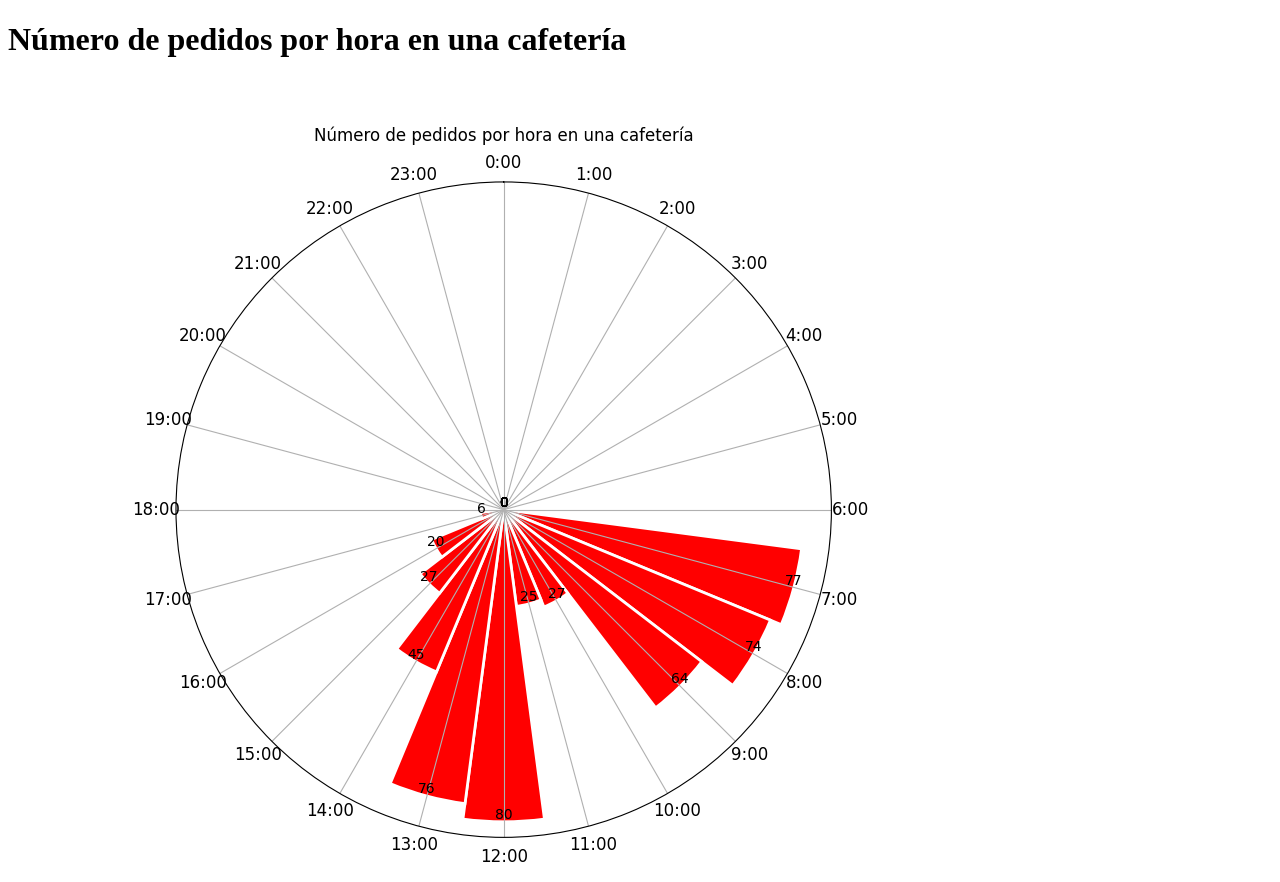
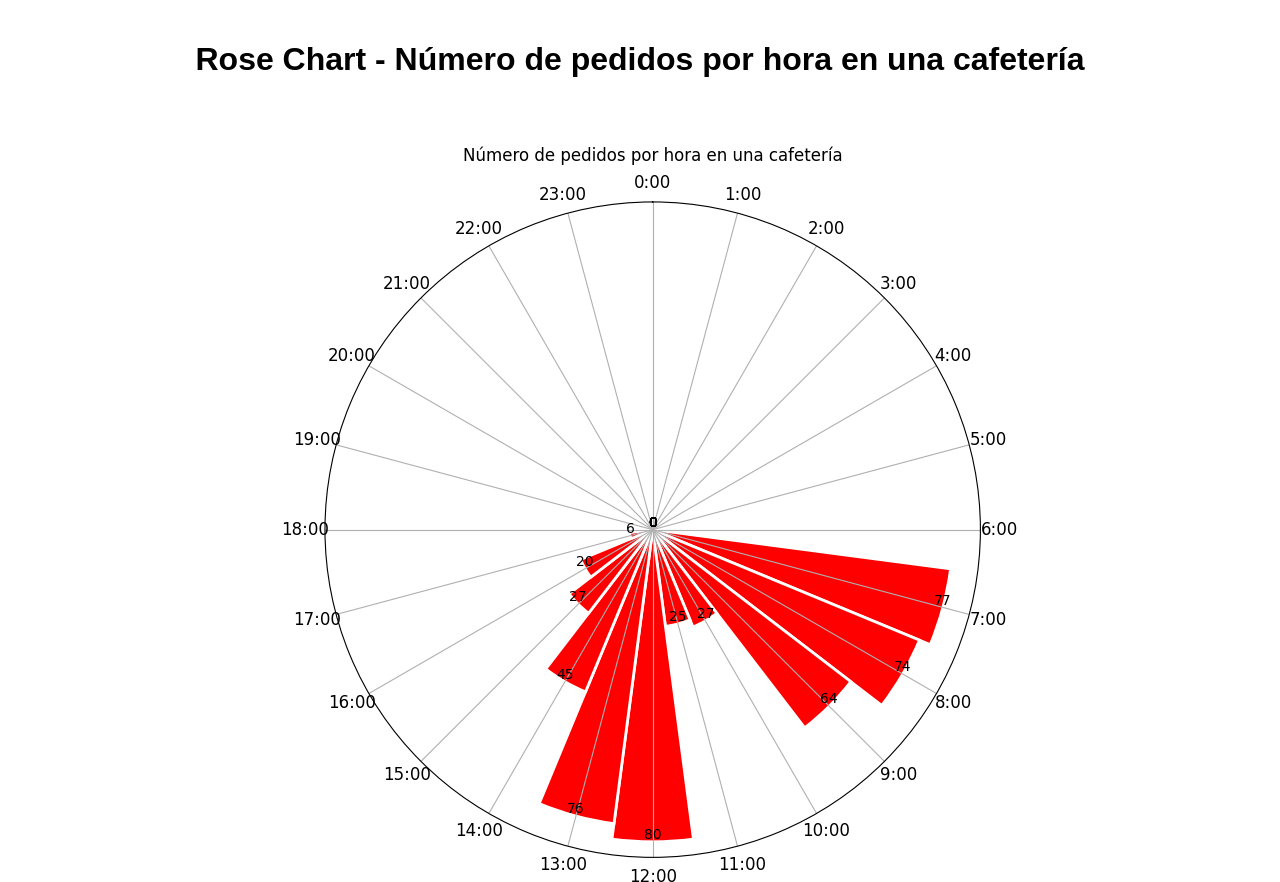
Before and after one commit to OscarTienda/uoc_visualizaciondedatos, a plain HTML site: page index.html in a window 1280 px wide. Shown: the top 882 px of the page. Drawn offline with Linux system fonts and the light colour scheme.

Commit message:
feat/_new_index

```diff
--- a/index.html
+++ b/index.html
@@ -3,10 +3,35 @@
 <head>
     <meta charset="UTF-8">
     <meta name="viewport" content="width=device-width, initial-scale=1.0">
-    <title>Rose Chart - Óscar Tienda Beteta - Número de pedidos por hora en una cafetería</title>
+    <title>Charts - Óscar Tienda Beteta</title>
+    <style>
+        body {
+            font-family: Arial, sans-serif;
+            margin: 0;
+            padding: 0;
+            display: flex;
+            flex-direction: column;
+            align-items: center;
+        }
+        .chart-container {
+            text-align: center;
+            margin: 20px;
+        }
+        img {
+            max-width: 100%;
+            height: auto;
+        }
+    </style>
 </head>
 <body>
-    <h1>Número de pedidos por hora en una cafetería</h1>
-    <img src="Rose_Chart.png" alt="Rose Chart">
+    <div class="chart-container">
+        <h1>Rose Chart - Número de pedidos por hora en una cafetería</h1>
+        <img src="Rose_Chart.png" alt="Rose Chart">
+    </div>
+
+    <div class="chart-container">
+        <h1>Radar Chart - Cualificaciones de exámenes de tres estudiantes</h1>
+        <img src="Radar_Chart.png" alt="Radar Chart">
+    </div>
 </body>
 </html>
```
